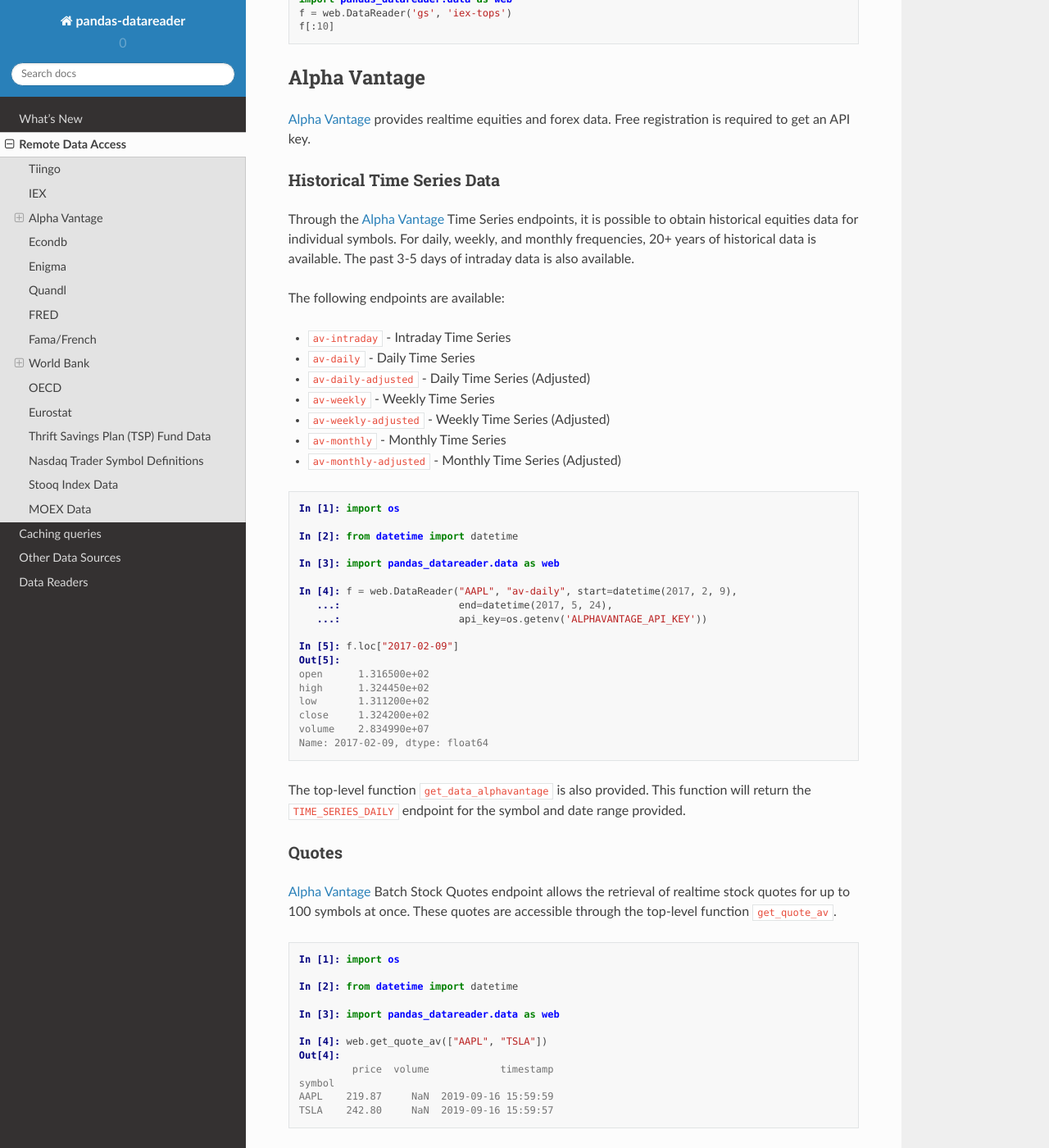
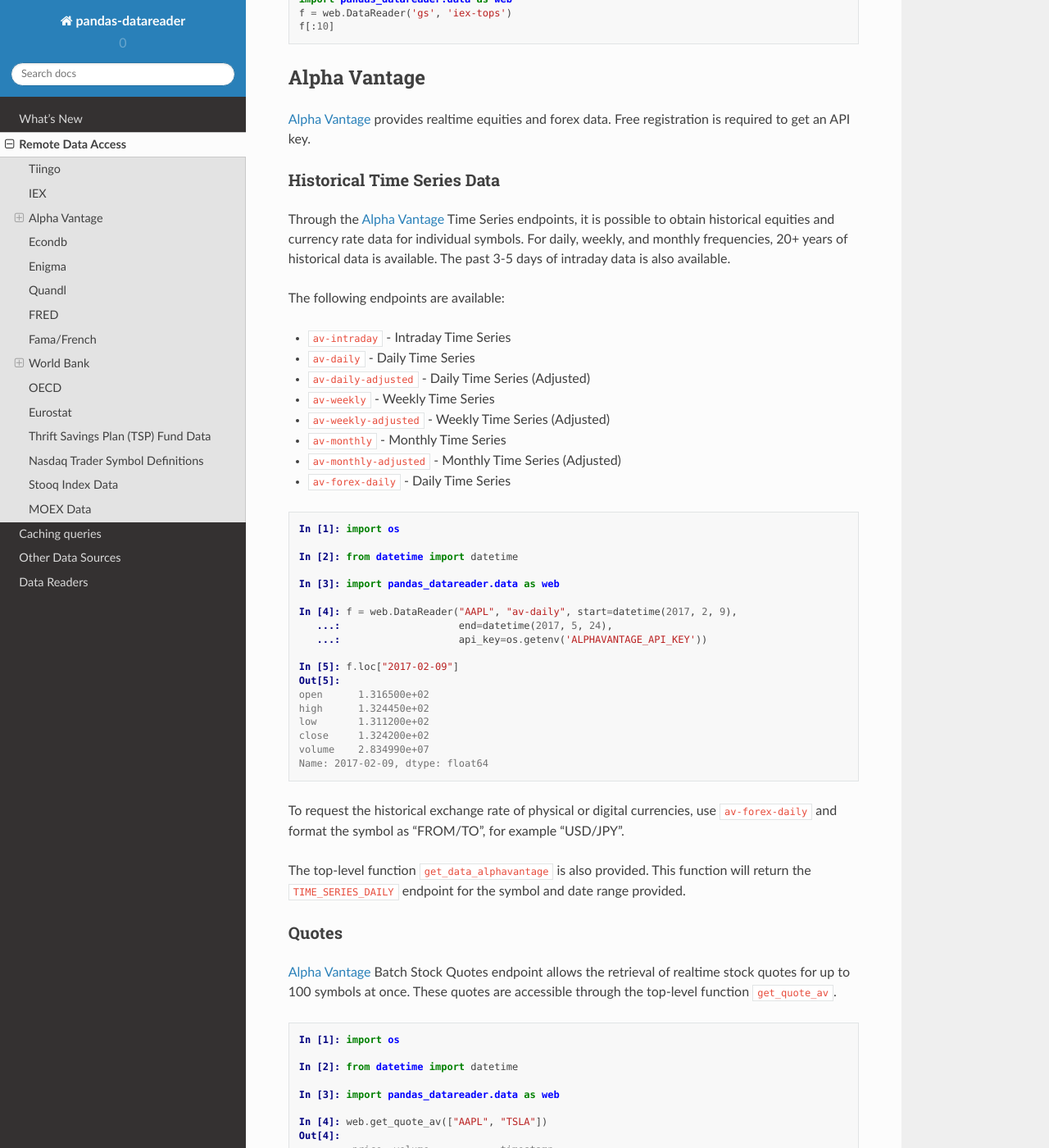
Before and after one commit to pydata/pandas-datareader, a Sphinx documentation site: the page built from docs/source/remote_data.rst, in a window 1280 px wide and 1400 px high, scrolled down 2324 px. Shown: the whole window at 82% size. Built offline with Sphinx 7.4.7 and the Read the Docs theme 2.0.0, drawn with Linux system fonts in a browser that asks for light colours.

Commit message:
Add av-forex-daily to documentation.

```diff
--- a/docs/source/remote_data.rst
+++ b/docs/source/remote_data.rst
@@ -139,7 +139,7 @@
 
 Through the
 `Alpha Vantage <https://www.alphavantage.co/documentation>`__ Time Series
-endpoints, it is possible to obtain historical equities data for individual
+endpoints, it is possible to obtain historical equities and currency rate data for individual
 symbols. For daily, weekly, and monthly frequencies, 20+ years of historical data is available. The past 3-5 days of intraday data is also available.
 
 The following endpoints are available:
@@ -151,6 +151,7 @@
 * ``av-weekly-adjusted`` - Weekly Time Series (Adjusted)
 * ``av-monthly`` - Monthly Time Series
 * ``av-monthly-adjusted`` - Monthly Time Series (Adjusted)
+* ``av-forex-daily`` - Daily Time Series
 
 .. code-block:: ipython
 
@@ -173,6 +174,8 @@
     volume    2.834990e+07
     Name: 2017-02-09, dtype: float64
 
+To request the historical exchange rate of physical or digital currencies, use
+``av-forex-daily`` and format the symbol as "FROM/TO", for example "USD/JPY".
 
 The top-level function ``get_data_alphavantage`` is also provided. This
 function will
```
